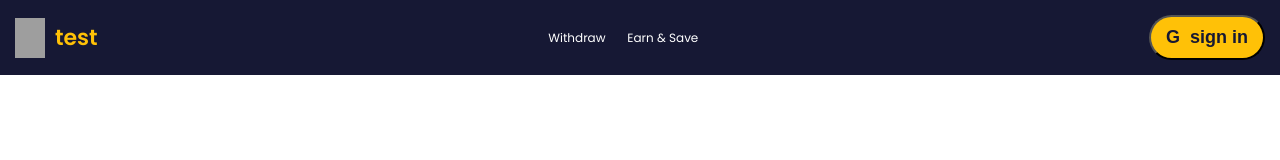
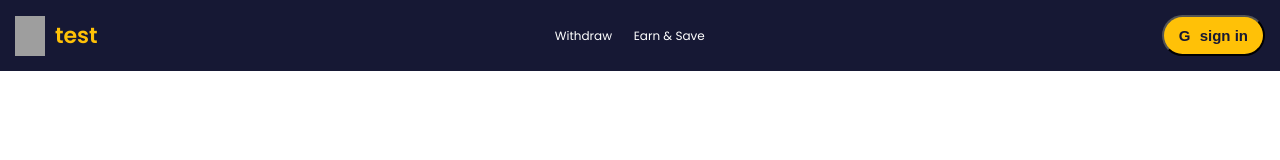
Before and after one commit to marsou001/scrambly-test-angular-scss, an Angular app: page / in a window 1280 px wide. Shown: the top 160 px of the page. Built offline with nearby package versions, Linux system fonts and the light colour scheme; grey boxes are pictures that could not be loaded.

Commit message:
style: adjust sign in button font-size

```diff
--- a/src/app/header/header.component.css
+++ b/src/app/header/header.component.css
@@ -70,7 +70,7 @@ header {
 button {
   color: #161834;
   background-color: #FFC107;
-  font-size: 18px;
+  font-size: 15px;
   font-weight: 600;
   padding: 10px 15px;
   border-radius: 9999px;
```
